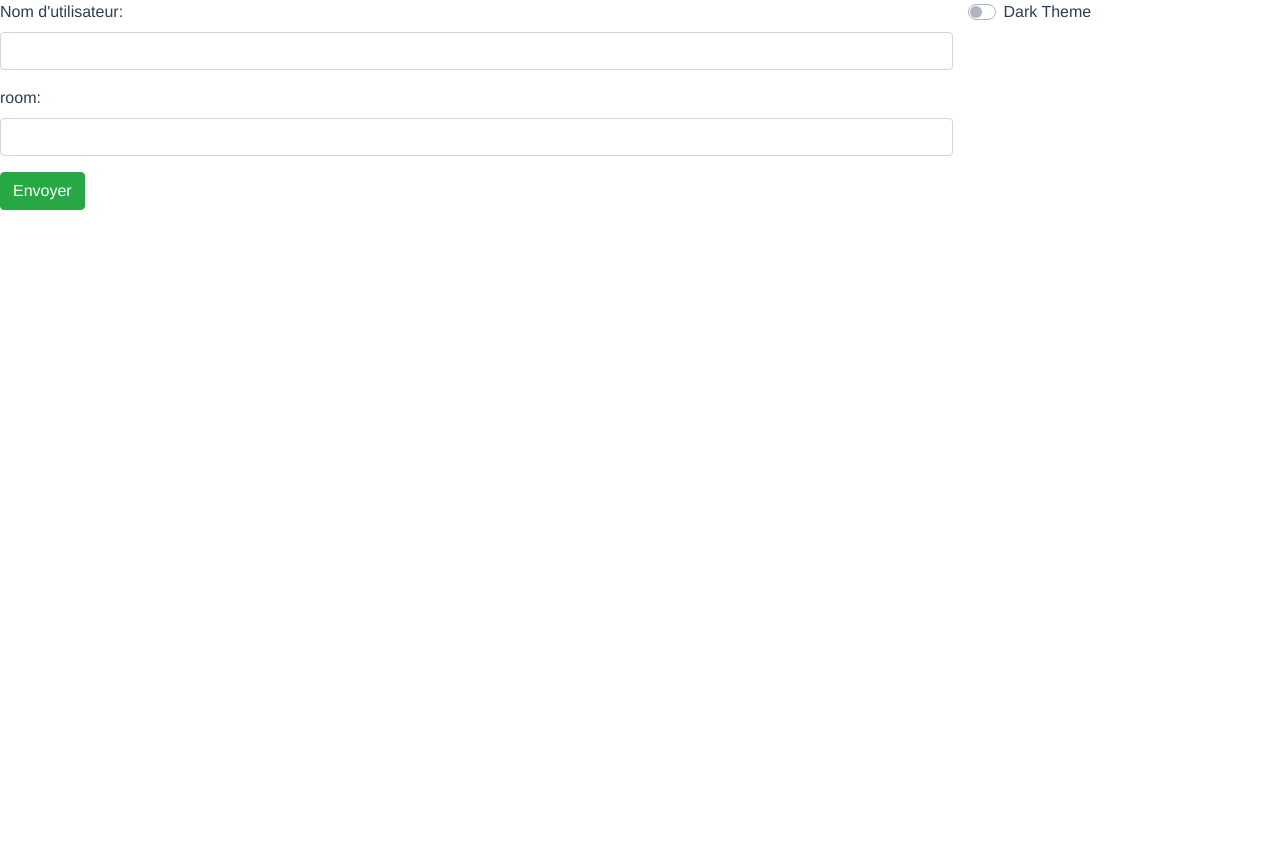
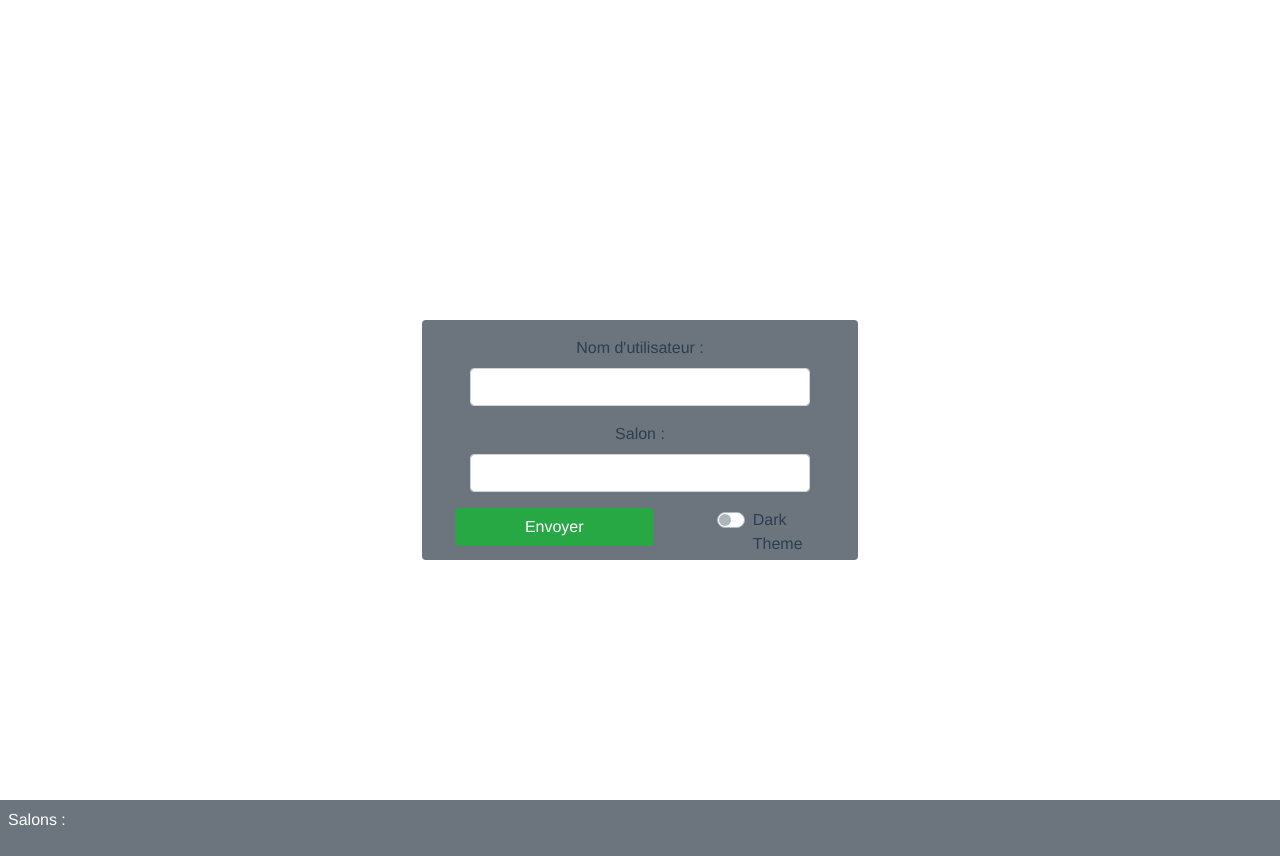
Before and after one commit to OverAngelix/PixelMage, a Vue app in the folder pixelmage/: page /connexion in a window 1280 px wide. Before the commit the page ends 800 px from the top, so only its background shows below. Built offline with nearby package versions, Linux system fonts and the light colour scheme; what vue2-perfect-scrollbar would draw is missing.

Commit message:
FIX : setinterval in map

```diff
--- a/pixelmage/src/components/Game.vue
+++ b/pixelmage/src/components/Game.vue
@@ -7,7 +7,7 @@
     </div>
     <div class="offset-md-2 col-md-8 offset-md-2 pl-0 pr-0">
       <div class="row justify-content-md-center">
-        <canvas id="canvas" class="img-fluid" />
+        <canvas id="canvas" class="img-fluid"/>
       </div>
     </div>
   </div>
--- a/pixelmage/src/views/Accueil.vue
+++ b/pixelmage/src/views/Accueil.vue
@@ -67,15 +67,17 @@ export default {
   },
 
   created() {
-    window.addEventListener("beforeunload", () => this.beforeunloadFn());
+    window.addEventListener("beforeunload", this.beforeunloadFn);
     this.room = this.$route.query.room;
     if (this.$store.state.connected == false) {
       this.$router.push("/connexion");
     }
+    console.log("room client: "+this.room);
   },
 
   destroyed() {
-    window.removeEventListener("beforeunload", () => this.beforeunloadFn());
+    window.removeEventListener("beforeunload", this.beforeunloadFn);
+    console.log("DESTROYYYYYYYYYYYYYYYYYYYYYYYYYYYY")
   },
 
   methods: {
@@ -83,7 +85,9 @@ export default {
       this.$store.state.socket.emit("deconnexionServeur", {
         user: this.user,
         room: this.room,
+
       });
+      console.log("roomFinClient:"+this.room);
     },
 
     scrollToEnd() {
--- a/pixelmage/src/views/Connexion.vue
+++ b/pixelmage/src/views/Connexion.vue
@@ -1,19 +1,34 @@
 <template>
-  <div class="row">
-    <div class="col-md-9">
+  <div>
+    <div class="row justify-content-md-center" style="height: 800px">
+      <div
+        class="col-md-4 bg-secondary pl-5 pr-5 pb-3 pt-3 rounded"
+        style="top: 40%; height: 30%"
+      >
         <form @submit.prevent="connexion">
-        <div class="form-group">
-          <label for="user">Nom d'utilisateur:</label>
+          <div class="form-group register-form" style="text-align: center">
+            <label for="user">Nom d'utilisateur :</label>
             <input type="text" v-model="user" class="form-control" />
           </div>
-        <div class="form-group">
-          <label for="user">room:</label>
+          <div class="form-group" style="text-align: center">
+            <label for="user">Salon :</label>
             <input type="text" v-model="room" class="form-control" />
           </div>
-        <button type="submit" class="btn btn-success">Envoyer</button>
+          <div class="row">
+            <button type="submit" class="btn btn-success col align-self-start">
+              Envoyer
+            </button>
+            <DarkTheme class="col align-self-end ml-5 col-4" />
+          </div>
         </form>
       </div>
-    <DarkTheme />
+    </div>
+    <div class="bg-secondary text-white p-2">
+      <p>Salons :</p>
+      <ul class="list-group" v-for="(room, index) in listeRooms" :key="index">
+        <li class="list-group-item"><a href="">{{room}}</a></li>
+      </ul>
+    </div>
   </div>
 </template>
 
@@ -28,6 +43,7 @@ export default {
     return {
       user: "",
       room: "",
+      listeRooms:[],
     };
   },
 
@@ -62,6 +78,14 @@ export default {
       this.$store.commit("connection");
       this.$router.push({ path: "/game", query: { room: this.room } });
     });
+
+    this.$store.state.socket.emit("getSalonsCrees",()=>{
+    });
+
+    this.$store.state.socket.on("envoiSalonsCrees",(data)=>{
+      this.listeRooms=data;
+      console.log(this.listeRooms);
+    });
   },
 };
 </script>
```
Also changed, not shown: pixelmage/public/bootstrap.min.css, 1 other file (tests, documents, lock files or other folders). Lines whose indentation alone changed are shown as unchanged.
